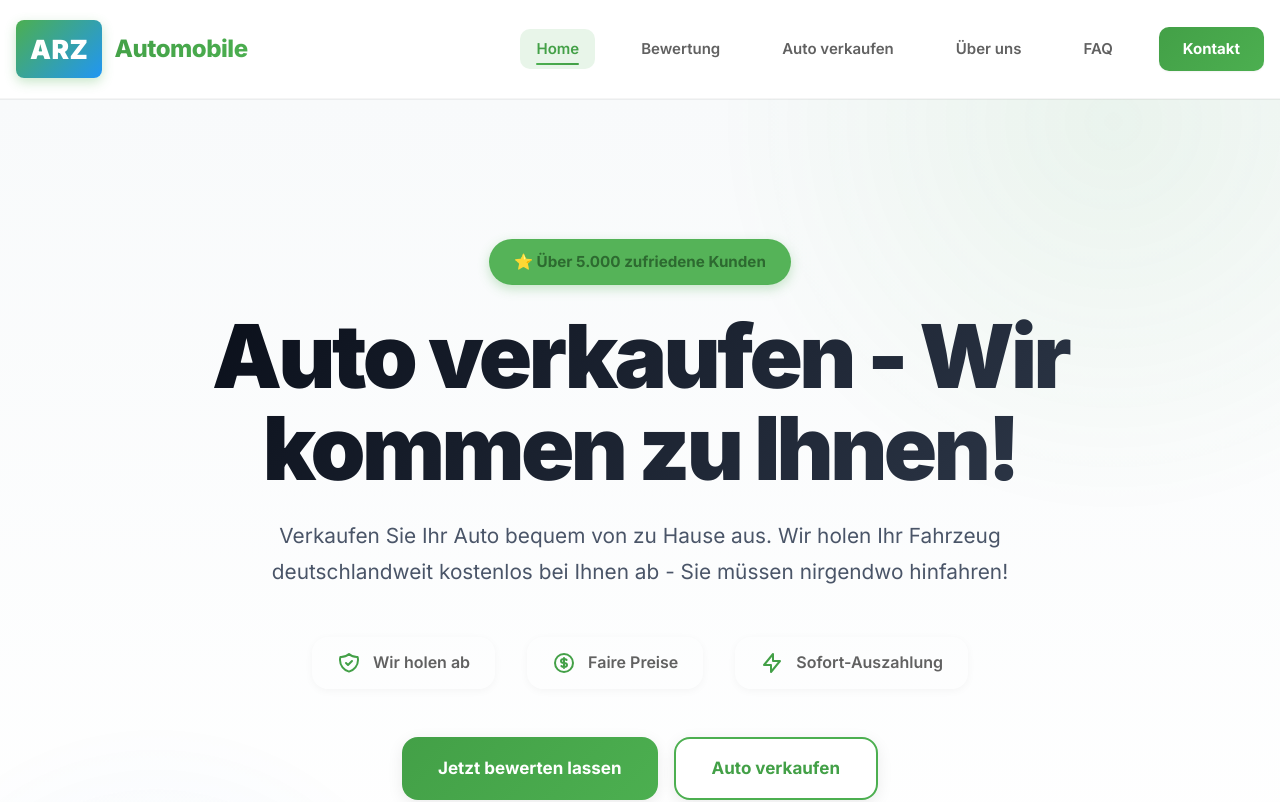
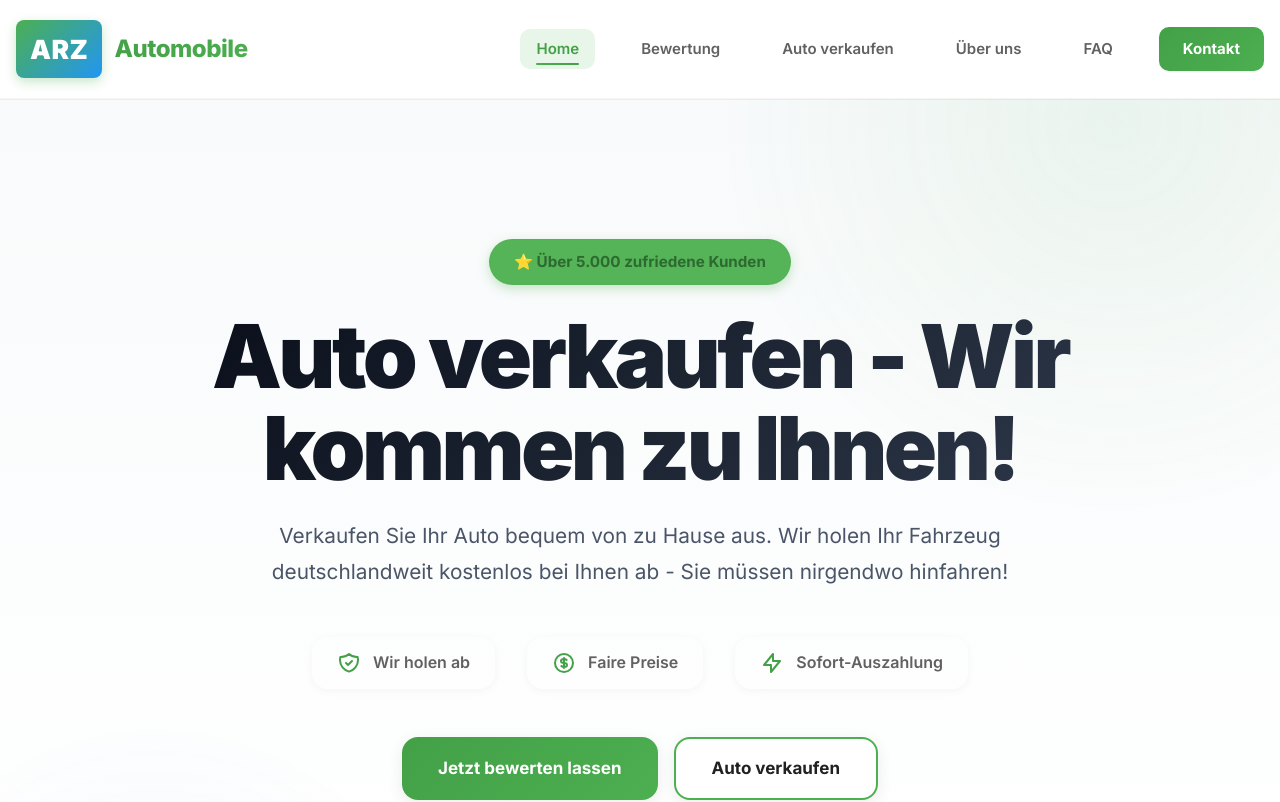
Before and after one commit to raedmokdad/AutoAnkauf, a React (Vite) app: page / in a window 1280 px wide. Shown: the top 802 px of the page. Built offline with nearby package versions, Linux system fonts and the light colour scheme.

Commit message:
fix: Improve button text contrast on HomePage

```diff
--- a/src/pages/HomePage.css
+++ b/src/pages/HomePage.css
@@ -167,10 +167,21 @@
   transition: all var(--transition-base);
 }
 
+.btn-hero-primary,
+.btn-hero-secondary {
+  position: relative;
+}
+
+.btn-hero-primary > *,
+.btn-hero-secondary > * {
+  position: relative;
+  z-index: 2;
+}
+
 .btn-hero-primary {
   position: relative;
   background: linear-gradient(135deg, var(--primary-500), var(--primary-600));
-  color: white;
+  color: white !important;
   border: none;
   overflow: hidden;
   isolation: isolate;
@@ -200,7 +211,7 @@
 
 .btn-hero-secondary {
   background: white;
-  color: var(--gray-900);
+  color: var(--gray-900) !important;
   border: 2px solid var(--gray-300);
   position: relative;
   overflow: hidden;
@@ -217,6 +228,7 @@
   background: var(--gray-50);
   transform: translate(-50%, -50%);
   transition: width 0.4s ease, height 0.4s ease;
+  z-index: 0;
 }
 
 .btn-hero-secondary:hover::after {
@@ -228,6 +240,7 @@
   border-color: var(--gray-400);
   transform: translateY(-3px);
   box-shadow: 0 12px 28px rgba(0, 0, 0, 0.12);
+  color: var(--gray-900) !important;
 }
 
 .btn-hero-primary span,
```
